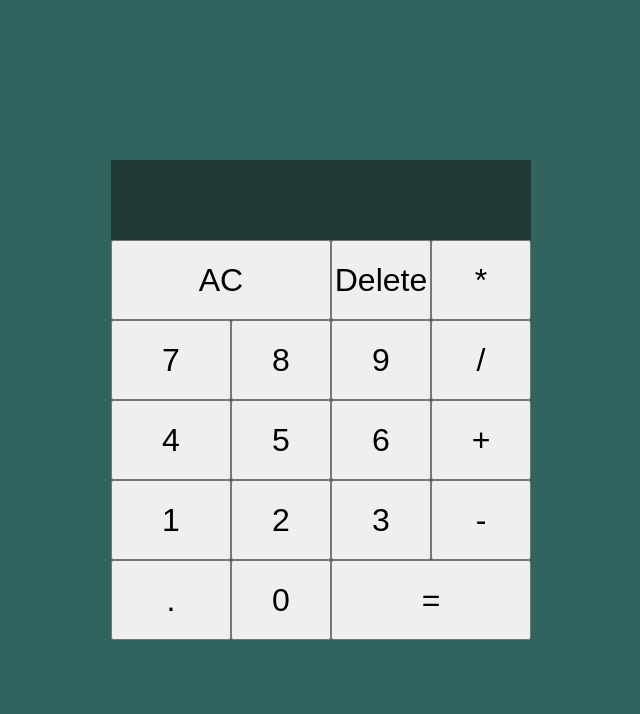
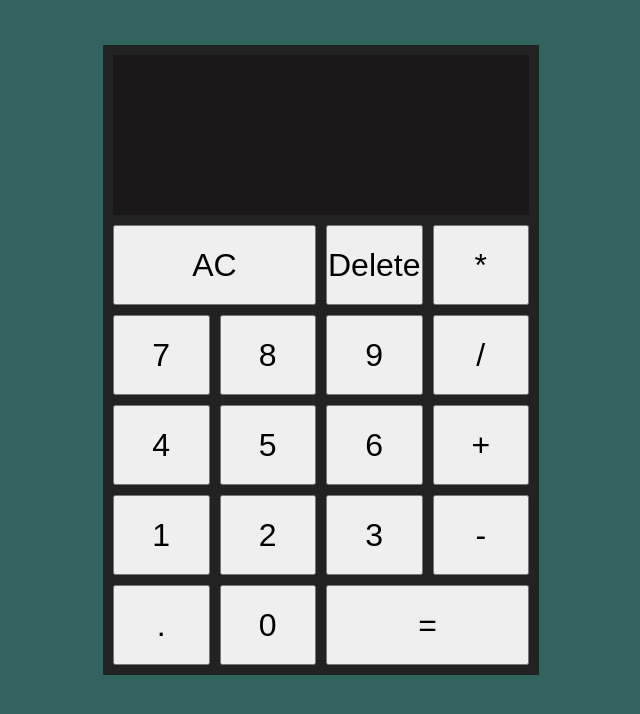
Before and after one commit to Banach-B/calculator, a website: page index.html in a window 1280 px wide. Shown: the whole page, without its empty margins (319-959 px from the left). Drawn offline with nearby package versions, Linux system fonts and the light colour scheme.

Commit message:
Updated design.

```diff
--- a/app.js
+++ b/app.js
@@ -92,7 +92,8 @@ deleteBtn.addEventListener('click', () => {
 equalsBtn.addEventListener('click', () => {
     // Prevents from division by zero.
     if (currentOperation === '/' && currentNumber === '0') return;
-    if (currentNumber.length === 0) return;
+    // Prevents from calculation without number and operation symbol.
+    if (currentNumber.length === 0 || currentOperation === '') return;
     previousNumber = Calculator.calculate(previousNumber, currentOperation, currentNumber);
     currentNumber = '';
     currentOperation = '';
--- a/style.css
+++ b/style.css
@@ -12,17 +12,21 @@ body {
 }
 
 .wrapper {
-    min-height: 100vh;
+    min-height: 90vh;
     display: flex;
     align-items: center;
     justify-content: center;
 }
 
 .calculator-grid {
+    position: absolute;
     display: grid;
-    grid-template-rows: repeat(6, 80px);
-    grid-template-columns: minmax(120px, auto) repeat(3, 100px);
-    font-family: 'Oswald', sans-serif;
+    grid-template-columns: repeat(4, 1fr);
+    grid-template-rows: 2fr repeat(5, minmax(80px, 1fr));
+    grid-gap: 10px;
+    padding: 10px;
+    background-color: #222;
+    color: #fff;
     font-size: 2em;
 }
 
@@ -35,26 +39,25 @@ body {
 }
 
 .calculator-grid > button {
-    height: 100%;
+    cursor: pointer;
 }
 
 .display {
     background-color: rgba(17, 13, 13, 0.5);
-    height: 100%;
     margin: 0em 0em;
     padding: 1em;
     display: flex;
     flex-direction: column;
     align-items: flex-end;
-    justify-content: space-around;
+    justify-content: space-between;
 }
 
 .display > .display-previous {
     color: rgba(255, 255, 255, 0.5);
-    font-size: 0.5em;
+    font-size: 1em;
 }
 
 .display > .display-current {
     color: white;
-    font-size: 1em;
+    font-size: 1.2em;
 }
```
